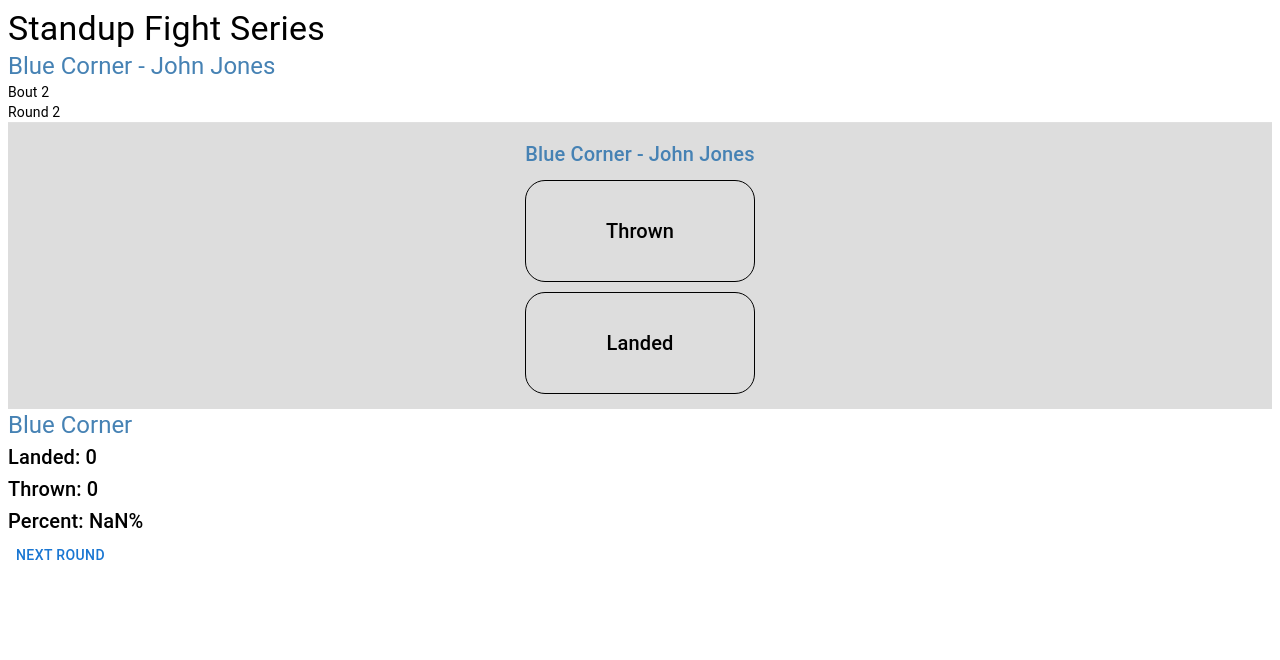
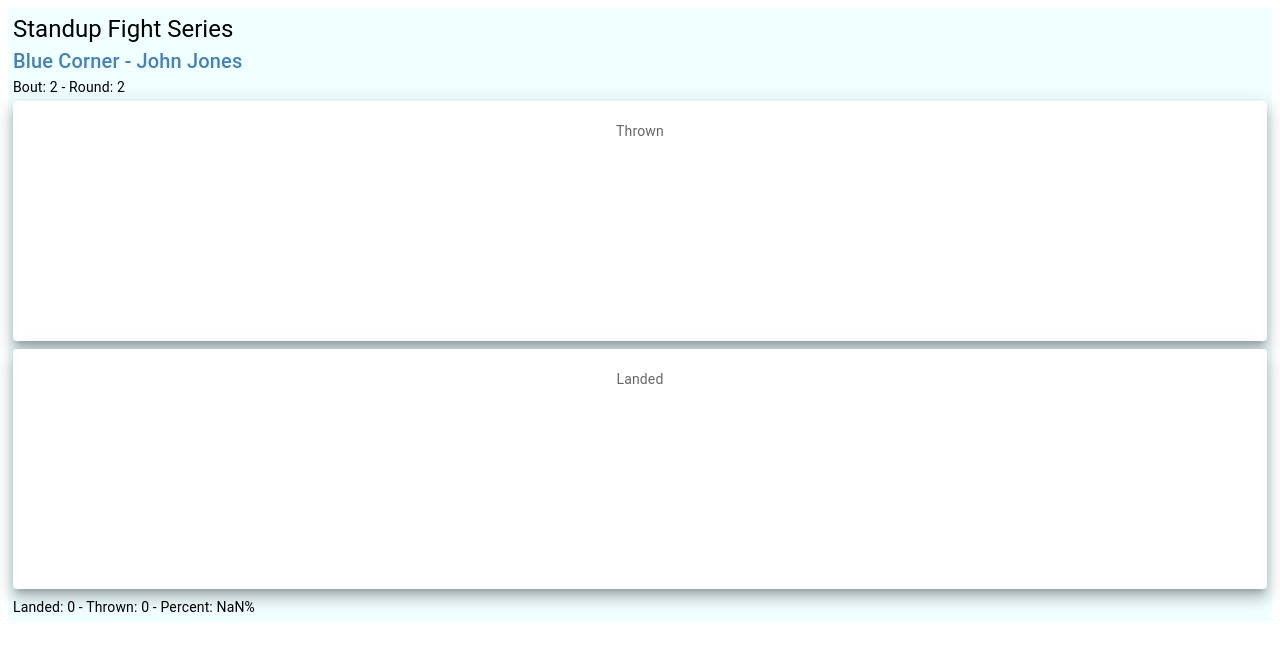
Before and after one commit to nsholmes/CombatStats, a React (Vite) app: page / in a window 1280 px wide. Shown: the top 660 px of the page. Built offline with nearby package versions, Linux system fonts and the light colour scheme.

Commit message:
total strikes update

```diff
--- a/src/App.tsx
+++ b/src/App.tsx
@@ -2,7 +2,7 @@ import "./App.css";
 
 import { useState } from "react";
 
-import { Box, Button, Divider, Typography } from "@mui/material";
+import { Box, Button, Divider, Paper, Stack, Typography } from "@mui/material";
 import TargetedStrikes from "./TargetedStrikes";
 import TotalStrikes from "./TotalStrikes";
 import FighterTotalStrikes from "./FighterTotalStrikes";
@@ -11,21 +11,11 @@ function App() {
 
 
   return (
-    <>
-      <Typography variant="h4">Standup Fight Series</Typography>
-      <Typography variant="h5" color="steelblue">
-        Blue Corner - John Jones
-      </Typography>
-      <Typography variant="body2"> Bout 2 </Typography>
-      <Typography variant="body2"> Round 2 </Typography>
-      <Divider />
-
+    <Box sx={{ height: '100%', padding: '5px', backgroundColor: 'azure' }}>
       <FighterTotalStrikes />
       {/* <TotalStrikes /> */}
       {/* <TargetedStrikes /> */}
-
-      <Button>Next Round</Button>
-    </>
+    </Box>
   );
 }
 
--- a/src/FighterTotalStrikes.tsx
+++ b/src/FighterTotalStrikes.tsx
@@ -1,11 +1,19 @@
-import { Box, Typography } from "@mui/material";
+import { Box, Paper, Typography } from "@mui/material";
 import { useState } from "react";
-
+import Stack from '@mui/material/Stack';
+import { createTheme, ThemeProvider, styled } from '@mui/material/styles';
 
 const blueCornerStats = {
   landed: 0,
   thrown: 0
 }
+const Item = styled(Paper)(({ theme }) => ({
+  ...theme.typography.body2,
+  textAlign: 'center',
+  color: theme.palette.text.secondary,
+  height: '30vh',
+  lineHeight: '60px',
+}));
 
 
 function FighterTotalStrikes() {
@@ -16,40 +24,26 @@ function FighterTotalStrikes() {
   }
   return (
     <>
-      <Box sx={{ display: "flex", justifyContent: "space-around", gap: "10px", backgroundColor: "#ddd" }}>
-        <Box sx={{ margin: "10px 0px" }}>
-          <Box className="trackerRow trkRowLayout">
-            <Typography variant="h6" color="steelblue">
-              Blue Corner - John Jones
-            </Typography>
-            <Box
-              className="trackerBtn"
-              onClick={() => {
-                trackerClicked("blue", "thrown");
-              }}
-            >
-              <Typography variant="h6">Thrown</Typography>
-            </Box>
-            <Box
-              className="trackerBtn"
-              onClick={() => {
-                trackerClicked("blue", "landed");
-              }}
-            >
-              <Typography variant="h6">Landed</Typography>
-            </Box>
-          </Box>
+      <Stack spacing={1}>
+        <Box sx={{ height: '10vh' }}>
+          <Typography variant="h5">Standup Fight Series</Typography>
+          <Typography variant="h6" color="steelblue">
+            Blue Corner - John Jones
+          </Typography>
+          <Typography variant="body2"> Bout: 2 - Round: 2</Typography>
         </Box>
-      </Box >
-
-      <Box className="statsContainer">
+        <Item elevation={10}
+          onClick={() => {
+            trackerClicked("blue", "thrown");
+          }}>Thrown</Item>
+        <Item elevation={10}
+          onClick={() => {
+            trackerClicked("blue", "landed");
+          }}>Landed</Item>
         <Box>
-          <Typography variant="h5" color="steelblue">Blue Corner</Typography>
-          <Typography variant="h6">Landed: {blueStats.landed}</Typography>
-          <Typography variant="h6">Thrown: {blueStats.thrown}</Typography>
-          <Typography variant="h6">Percent: {(((blueStats.landed) / (blueStats.thrown) * 100)).toFixed(2)}%</Typography>
+          <Typography variant="body2">Landed: {blueStats.landed} - Thrown: {blueStats.thrown} - Percent: {(((blueStats.landed) / (blueStats.thrown) * 100)).toFixed(2)}%</Typography>
         </Box>
-      </Box>
+      </Stack>
     </>
   );
 }
```
